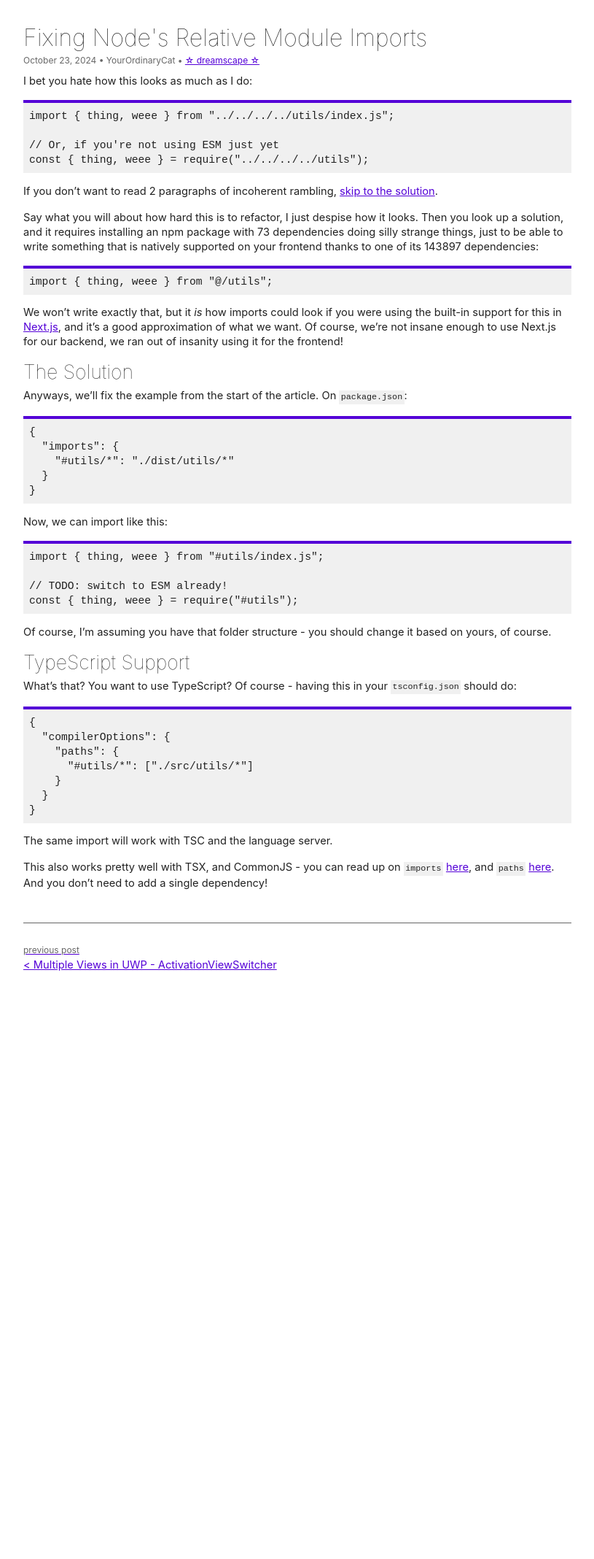
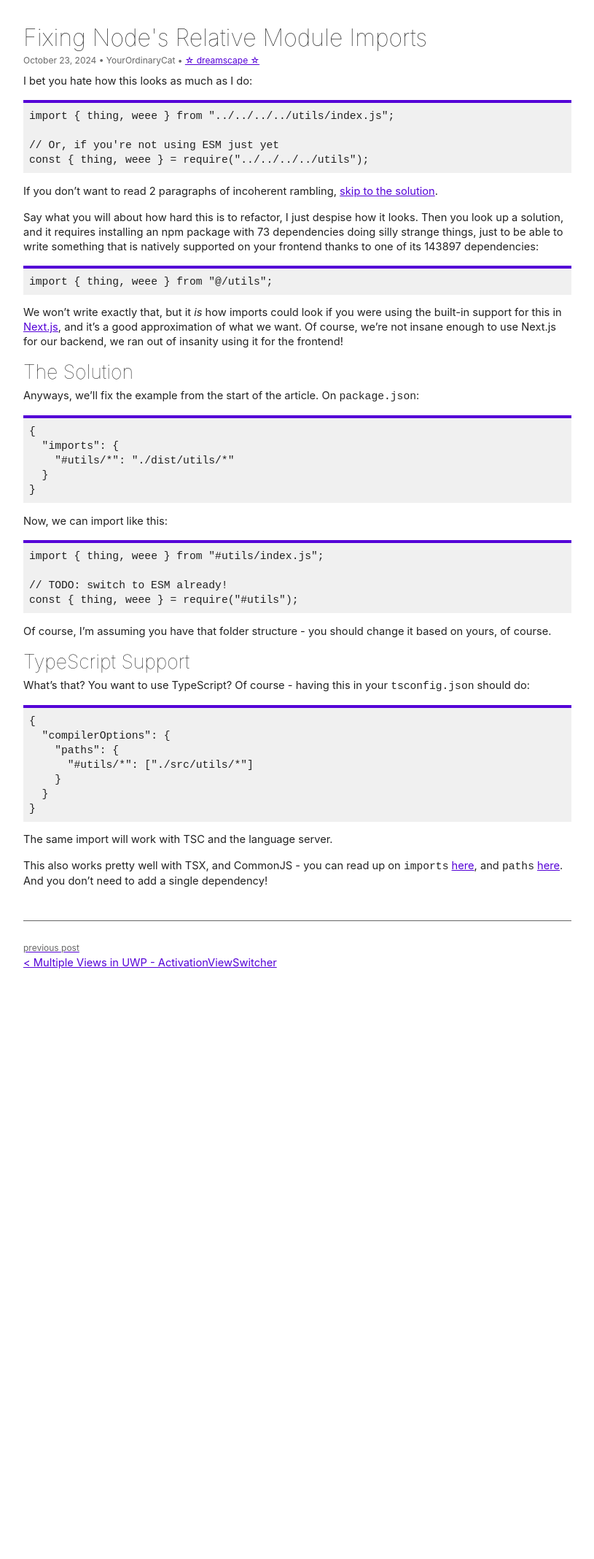
Before and after one commit to YourOrdinaryCat/dreamscape, a Jekyll site: the page built from _posts/2024-10-23-NodeRelativeImports.md, in a window 1280 px wide. Shown: the whole page at 73% size, without its empty margins (232-1047 px from the left). Built offline with Jekyll 4.4.1, drawn with Linux system fonts in a browser that asks for light colours.

Commit message:
Remove unused style

```diff
--- a/_sass/_base.scss
+++ b/_sass/_base.scss
@@ -166,14 +166,6 @@ a:not([class]) {
   text-decoration-skip-ink: auto;
 }
 
-code.language-plaintext {
-  background: rgb(240, 240, 240);
-  background: var(--secondary-background);
-  font-size: 0.8em;
-  padding: 0.2em;
-  word-wrap: break-word;
-}
-
 pre {
   background: rgb(240, 240, 240);
   background: var(--secondary-background);
```
